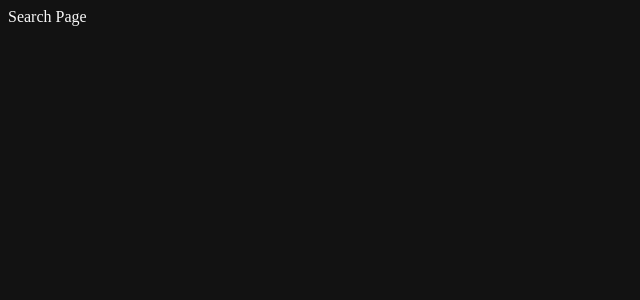
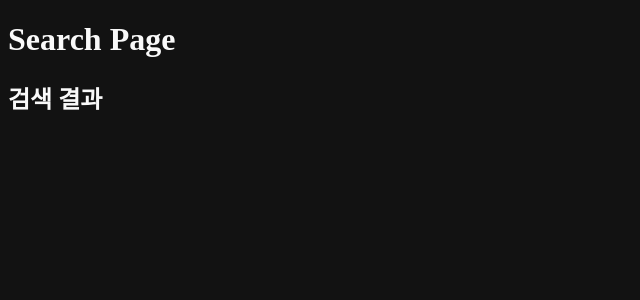
Before and after one commit to edhcoding/Practice-Next.js, a Next.js app: page /search in a window 1280 px wide. Shown: the top 300 px of the page, without its empty margins (0-640 px from the left). Built offline with nearby package versions, Linux system fonts and the light colour scheme.

Commit message:
useRouter: query 사용하기

```diff
--- a/pages/search.js
+++ b/pages/search.js
@@ -1,3 +1,13 @@
+import { useRouter } from "next/router";
+
 export default function Search() {
-  return <div>Search Page</div>;
+  const router = useRouter();
+  const { q } = router.query;
+
+  return (
+    <div>
+      <h1>Search Page</h1>
+      <h2>{q} 검색 결과</h2>
+    </div>
+  );
 }
```
Also changed, not shown: pages/products/[id].js (+6 -1 lines).
